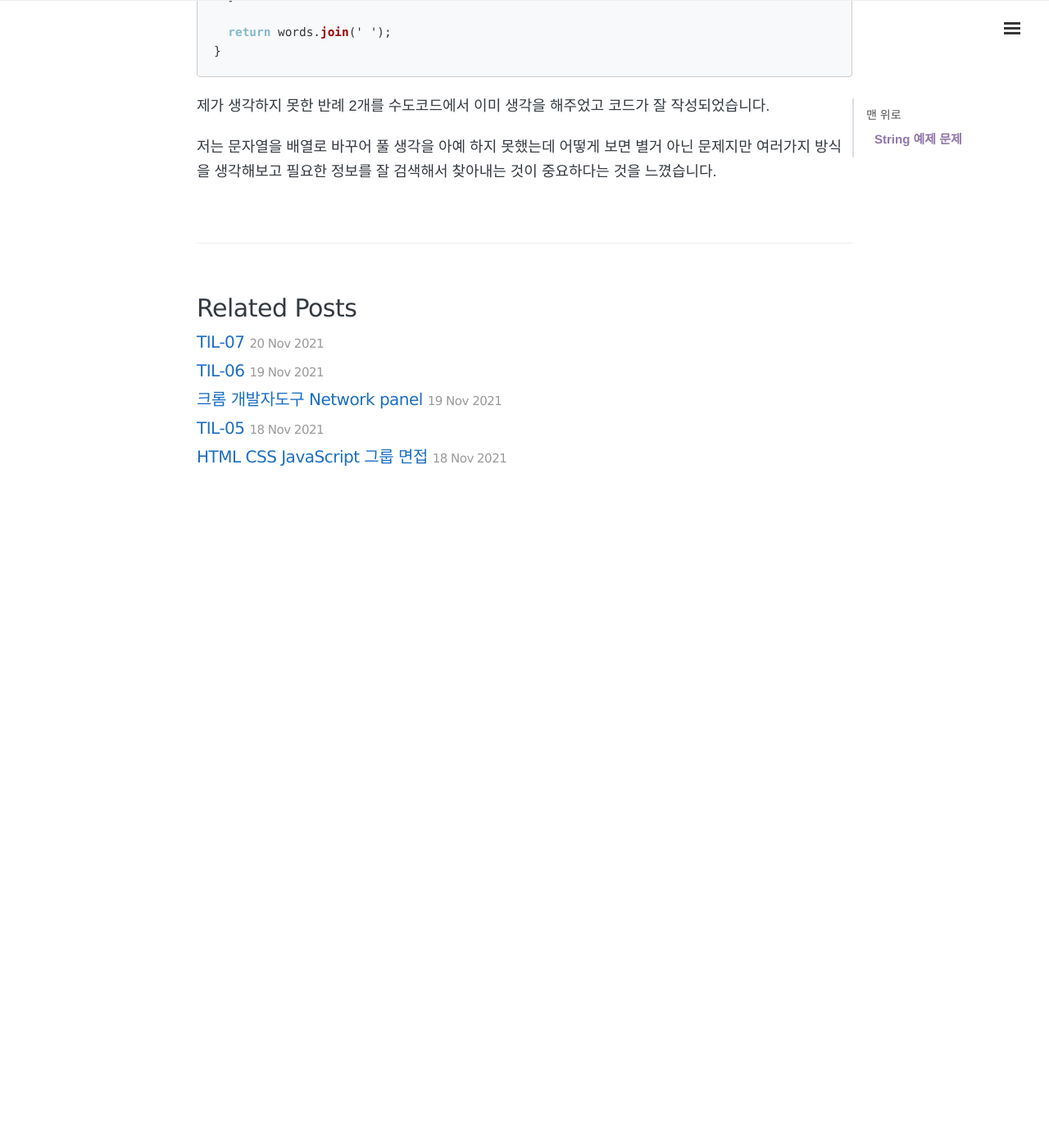
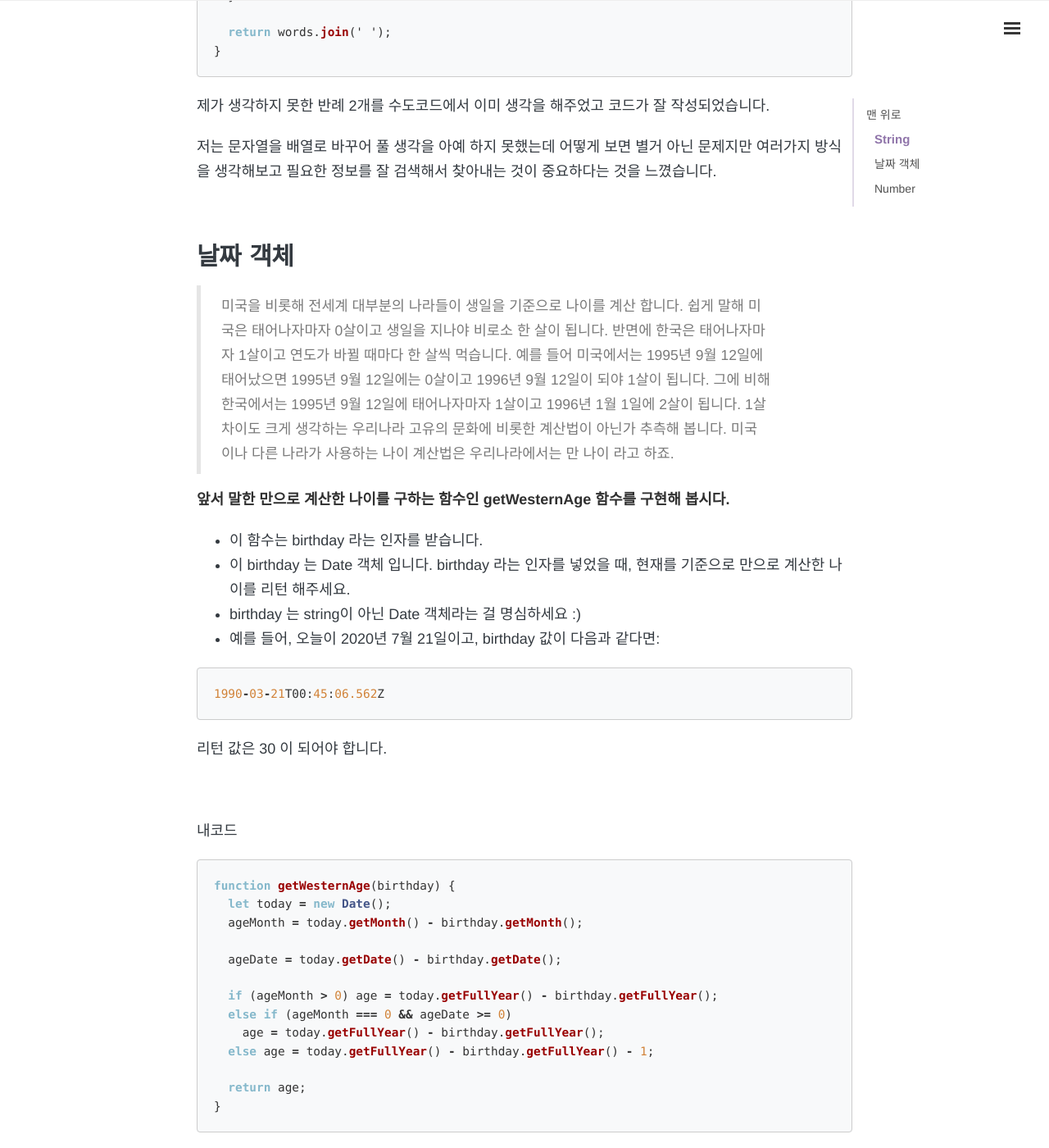
Before and after one commit to 1day1commit/1day1commit.github.io, a Jekyll site: the page built from _posts/algorithm/2021-11-19-wecode-9.md, in a window 1280 px wide and 1400 px high, scrolled down 2197 px. Shown: the whole window at 82% size. Built offline with Jekyll 4.4.1, drawn with Linux system fonts in a browser that asks for light colours; nearby versions of some CDN libraries; comment, search, counter and statistics services are not loaded; before the commit the page ends 2827 px from its top, so only the background shows below that; some of the changed text lies outside the part shown.

Commit message:
포스트 업로드

````diff
--- /dev/null
+++ b/_posts/JavaScript/2021-11-21-javascript-4.md
@@ -0,0 +1,87 @@
+---
+layout: post
+title: 'JavaScript Date 객체'
+
+categories:
+  - JavaScript
+
+tags:
+  - [Date 객체]
+
+toc: true
+
+permalink: /:title/
+
+date: 2021-11-21T21:39:35+0900
+last_modified_at: 2021-11-21T21:39:35+0900
+---
+
+<br>
+<br>
+
+# 날짜와 시간
+
+## 날짜 객체
+
+프론트엔드 개발을 하다보면 날짜와 시간을 다루는 경우가 많습니다.
+
+- 회원가입을 한 날짜와 시간
+- 글을 작성한 시간
+- 휴대폰의 현재 시간
+
+등...
+
+날짜와 시간을 저장하고 보여줄 때는 **날짜 객체** 를 사용합니다.
+
+날짜 객체를 생성할 때는 다음과 같이 `new` 연산자 다음에 `Date` 생성자를 사용합니다.
+
+```javascript
+var rightNow = new Date();
+console.log(rightNow);
+```
+
+```javascript
+2019-02-18T00:45:06.562Z
+```
+
+이런식으로 이상한 형식으로 출력되는데요, 이것을 가지고 원하는 형식으로 바꾸어주어야 합니다.
+
+```javascript
+let rightNow = new Date();
+let year = rightNow.getFullYear();
+let month = rightNow.getMonth() + 1;
+let date = rightNow.getDate();
+let day = rightNow.getDay();
+let currentHour = rightNow.getHours();
+let currentMin = rightNow.getMinutes();
+```
+
+`getMonth()` 메서드는 특이하게 현재 달보다 1 작은 값을 반환합니다. 꼭 1을 더해 사용해야 합니다!
+{: .notice}
+
+<br>
+
+## getTime()
+
+```javascript
+let rightNow = new Date();
+let time = rightNow.getTime();
+```
+
+`getTime()` 메서드는 날짜의 밀리초 표현을 반환합니다.
+
+1970년 1월 1일을 기준으로 몇 밀리초가 지났는지 알려줍니다.
+
+`getTime()` 메서드로 반환된 숫자를 비교연산 해 언제가 더 과거인지 판단할 수 있습니다.
+
+<br>
+
+## 특정 날짜의 Date
+
+```javascript
+let date1 = new Date('November 21, 2021 20:39:00');
+let date2 = new Date('2021-11-21T20:39:00');
+let date3 = new Date(2021, 11, 21);
+```
+
+이런식으로 특정 날짜를 매개변수로 넘겨주면 해당 날짜의 Date 객체를 받을 수 있습니다.
--- a/_posts/algorithm/2021-11-19-wecode-9.md
+++ b/_posts/algorithm/2021-11-19-wecode-9.md
@@ -19,7 +19,7 @@
 <br>
 <br>
 
-# String 예제 문제
+# String
 
 - `sliceCityFromAddress` 함수는 `address` 를 인자로 받습니다.
 - `address` 는 주소를 나타내는 string 입니다.
@@ -100,3 +100,73 @@
 제가 생각하지 못한 반례 2개를 수도코드에서 이미 생각을 해주었고 코드가 잘 작성되었습니다.
 
 저는 문자열을 배열로 바꾸어 풀 생각을 아예 하지 못했는데 어떻게 보면 별거 아닌 문제지만 여러가지 방식을 생각해보고 필요한 정보를 잘 검색해서 찾아내는 것이 중요하다는 것을 느꼈습니다.
+
+<br>
+
+# 날짜 객체
+
+> 미국을 비롯해 전세계 대부분의 나라들이 생일을 기준으로 나이를 계산 합니다. 쉽게 말해 미국은 태어나자마자 0살이고 생일을 지나야 비로소 한 살이 됩니다. 반면에 한국은 태어나자마자 1살이고 연도가 바뀔 때마다 한 살씩 먹습니다. 예를 들어 미국에서는 1995년 9월 12일에 태어났으면 1995년 9월 12일에는 0살이고 1996년 9월 12일이 되야 1살이 됩니다. 그에 비해 한국에서는 1995년 9월 12일에 태어나자마자 1살이고 1996년 1월 1일에 2살이 됩니다. 1살 차이도 크게 생각하는 우리나라 고유의 문화에 비롯한 계산법이 아닌가 추측해 봅니다. 미국이나 다른 나라가 사용하는 나이 계산법은 우리나라에서는 만 나이 라고 하죠.
+
+**앞서 말한 만으로 계산한 나이를 구하는 함수인 getWesternAge 함수를 구현해 봅시다.**
+
+- 이 함수는 birthday 라는 인자를 받습니다.
+- 이 birthday 는 Date 객체 입니다. birthday 라는 인자를 넣었을 때, 현재를 기준으로 만으로 계산한 나이를 리턴 해주세요.
+- birthday 는 string이 아닌 Date 객체라는 걸 명심하세요 :)
+- 예를 들어, 오늘이 2020년 7월 21일이고, birthday 값이 다음과 같다면:
+
+```javascript
+1990-03-21T00:45:06.562Z
+```
+
+리턴 값은 30 이 되어야 합니다.
+
+<br>
+
+내코드
+
+```javascript
+function getWesternAge(birthday) {
+  let today = new Date();
+  ageMonth = today.getMonth() - birthday.getMonth();
+
+  ageDate = today.getDate() - birthday.getDate();
+
+  if (ageMonth > 0) age = today.getFullYear() - birthday.getFullYear();
+  else if (ageMonth === 0 && ageDate >= 0)
+    age = today.getFullYear() - birthday.getFullYear();
+  else age = today.getFullYear() - birthday.getFullYear() - 1;
+
+  return age;
+}
+```
+
+<br>
+
+# Number
+
+**최소(min), 최대값(max)을 받아 그 사이의 랜덤수를 return 하는 함수를 구현해주세요.**
+
+- 함수는 짧지만, 이번에는 수학의 뇌를 조금 써야 하는 assignment 입니다. 🙌
+- 앞으로 랜덤함수를 쓸 일이 정말 많습니다.
+- 그런데 Math.random() 으로는 내가 원하는 범위의 랜덤수를 얻을 수가 없습니다.
+- 항상 0.0000000000000000에서 0.9999999999999999 사이 값만 return 해주기 때문이죠.
+
+<br>
+
+이 문제를 풀 때도 수도코드를 작성하지 않았습니다.
+
+뭔가 쉬운 것 같아서 머리로 생각만 했는데 계속 생각이 안나 종이에 적어보니 바로 해결됐습니다...
+
+이 문제를 풀고서 코딩하기 전에 미리 적어두고 풀어야겠다는 생각을 하게 됐는데 풀이시간에 개발자들이 수도코드 라는 것을 작성한다는 것을 알게되어 더욱 와닿았습니다.
+
+```javascript
+function getRandomNumber(min, max) {
+  let randomNum = Math.random();
+
+  return randomNum * (max - min) + min;
+}
+```
+
+정말 너무 쉽게 풀 수 있는데 머리로만 생각하니 왜 안풀리는지 모르겠습니다 ㅋ.ㅋ
+
+`randomNum` 이 0.00000...일 때 `min` 만 남아 최솟값이 나오고 0.99999... 가 나올때는 `max` 만 남아 최댓값이 나옵니다.
````
Also changed, not shown: _drafts/2021-11-21-javascript-6.md (added, +103 -0 lines), _posts/JavaScript/2021-11-17-javascript-1.md (+2 -2 lines), _posts/JavaScript/2021-11-21-javascript-2.md (renamed from _drafts/2021-11-21-javascript-3.md, +2 -14 lines), _posts/JavaScript/2021-11-21-javascript-3.md (added, +80 -0 lines), _posts/JavaScript/2021-11-21-javascript-5.md (added, +71 -0 lines), _posts/TIL(Today I Learned)/2021-11-20-til-07.md (+4 -0 lines).
